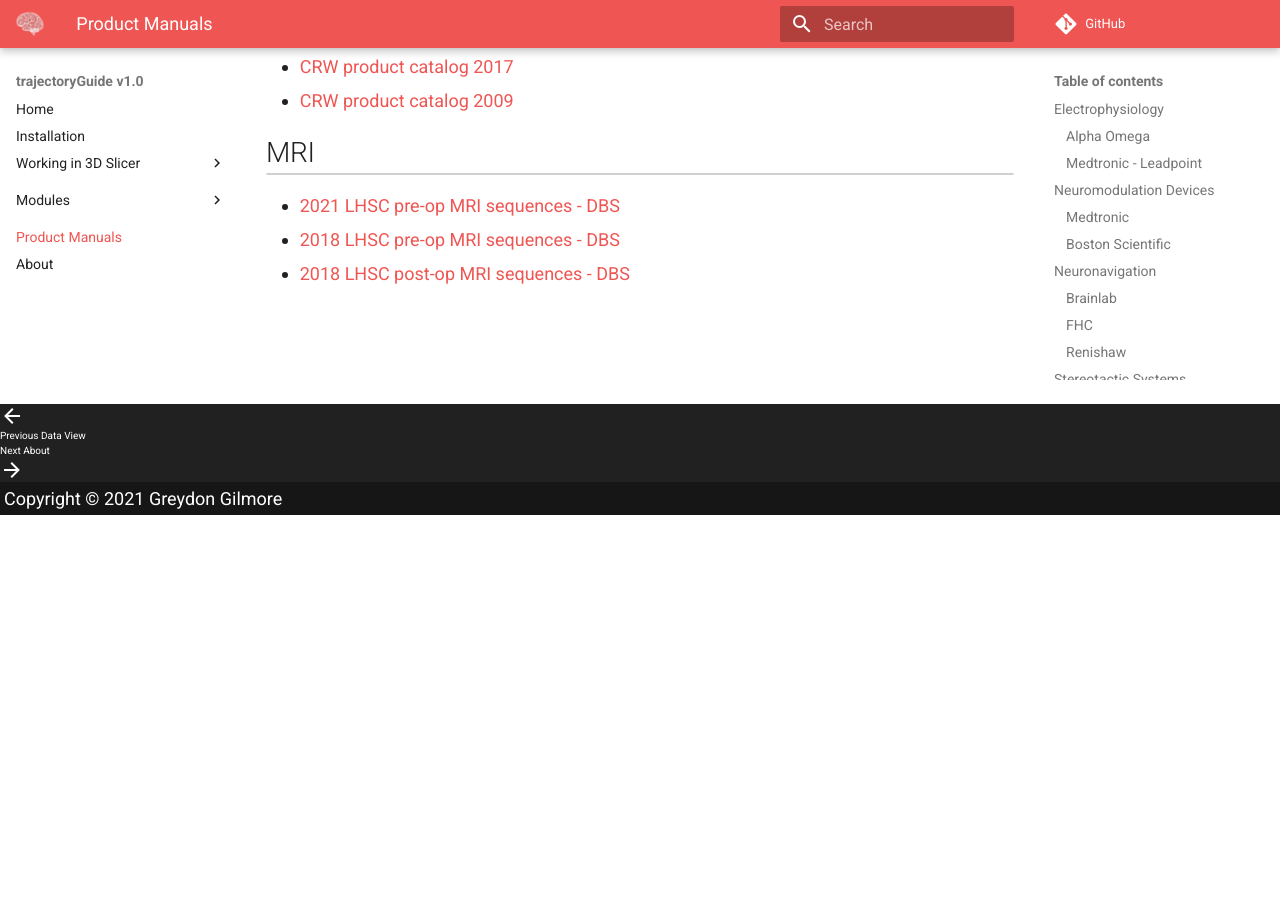
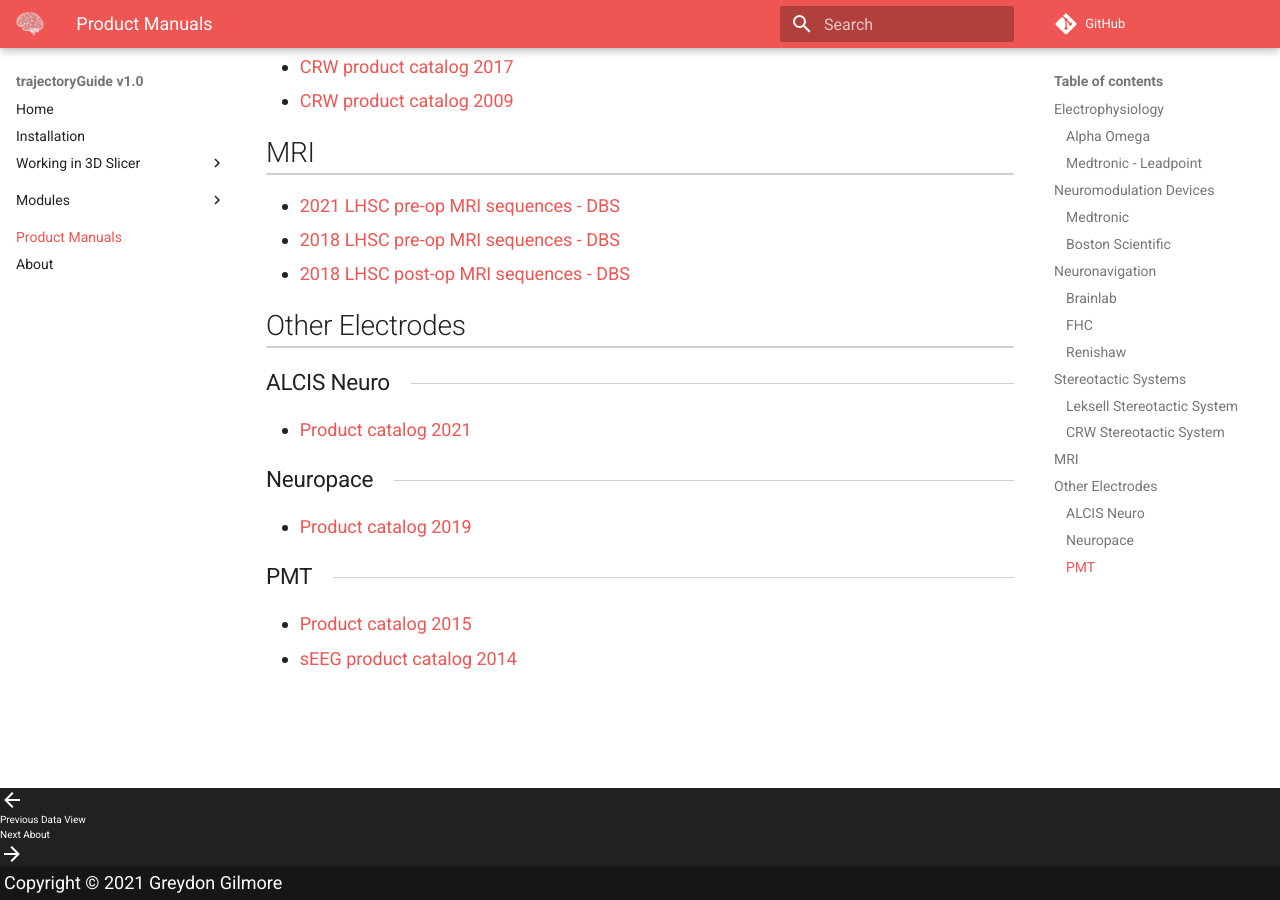
Before and after one commit to greydongilmore/trajectoryGuide-site, an MkDocs documentation site: the page built from docs/manuals.md, in a window 1280 px wide and 900 px high, scrolled down 2100 px. Built offline with MkDocs 1.6.1 and Material for MkDocs 9.7.7, drawn with Linux system fonts in a browser that asks for light colours; nearby versions of some CDN libraries; comment, search, counter and statistics services are not loaded; before the commit the page ends 2615 px from its top, so only the background shows below that.

Commit message:
add catalogs

```diff
--- a/docs/manuals.md
+++ b/docs/manuals.md
@@ -86,6 +86,20 @@
 * <a href="static/lhsc_dbs_mri_protocol_pre_2018.pdf" target="_blank">2018 LHSC pre-op MRI sequences - DBS</a>
 * <a href="static/lhsc_dbs_mri_protocol_post.pdf" target="_blank">2018 LHSC post-op MRI sequences - DBS</a>
 
+## Other Electrodes
+
+### ALCIS Neuro
+
+* <a href="static/alcis_neuro_product_catalog_2021.pdf" target="_blank">Product catalog 2021</a>
+
+### Neuropace
+
+* <a href="static/neuropace_rns_manual_2019.pdf" target="_blank">Product catalog 2019</a>
+
+### PMT
+
+* <a href="static/pmt_product_catalog_2015.pdf" target="_blank">Product catalog 2015</a>
+* <a href="static/pmt_seeg_catalog_2014.pdf" target="_blank">sEEG product catalog 2014</a>
 
 <br>
 <br>
```
Also changed, not shown: 4 other files.
